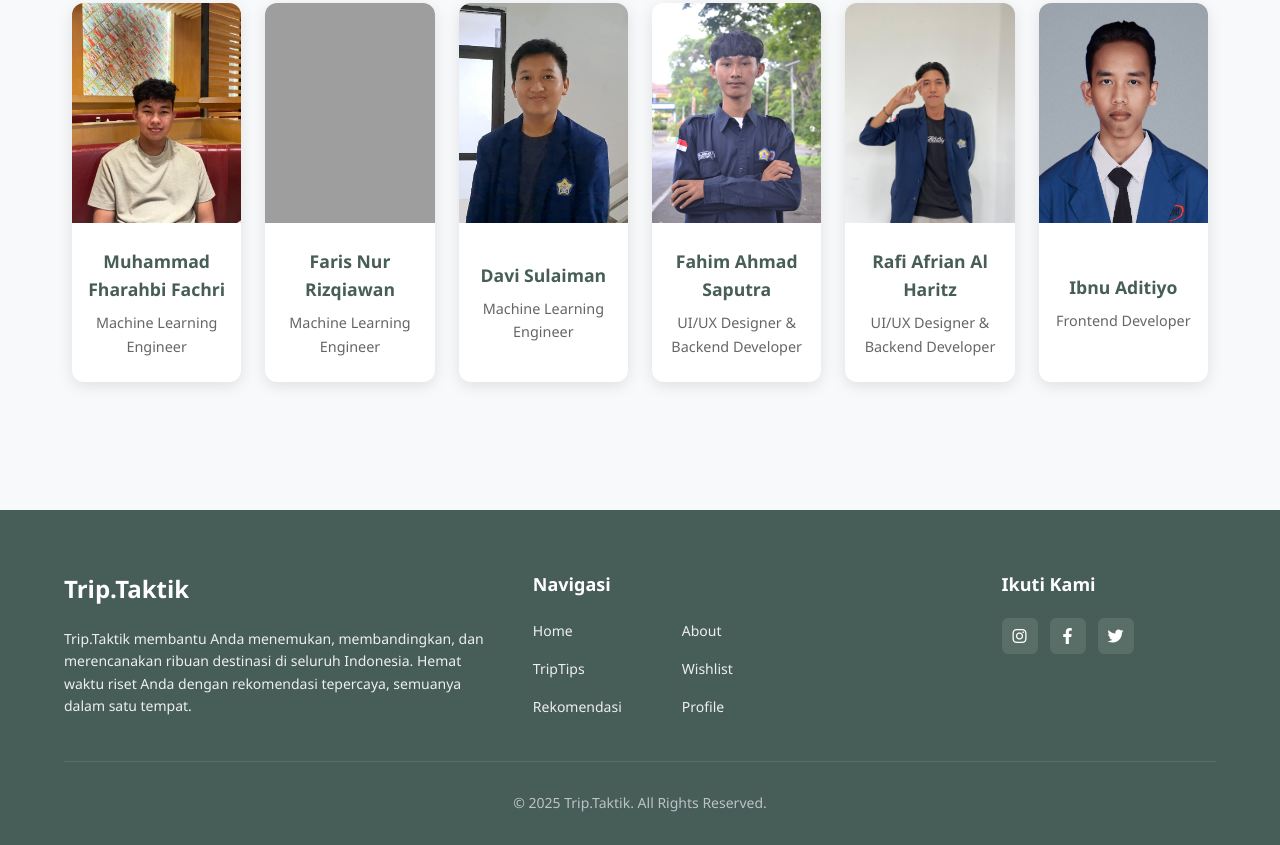
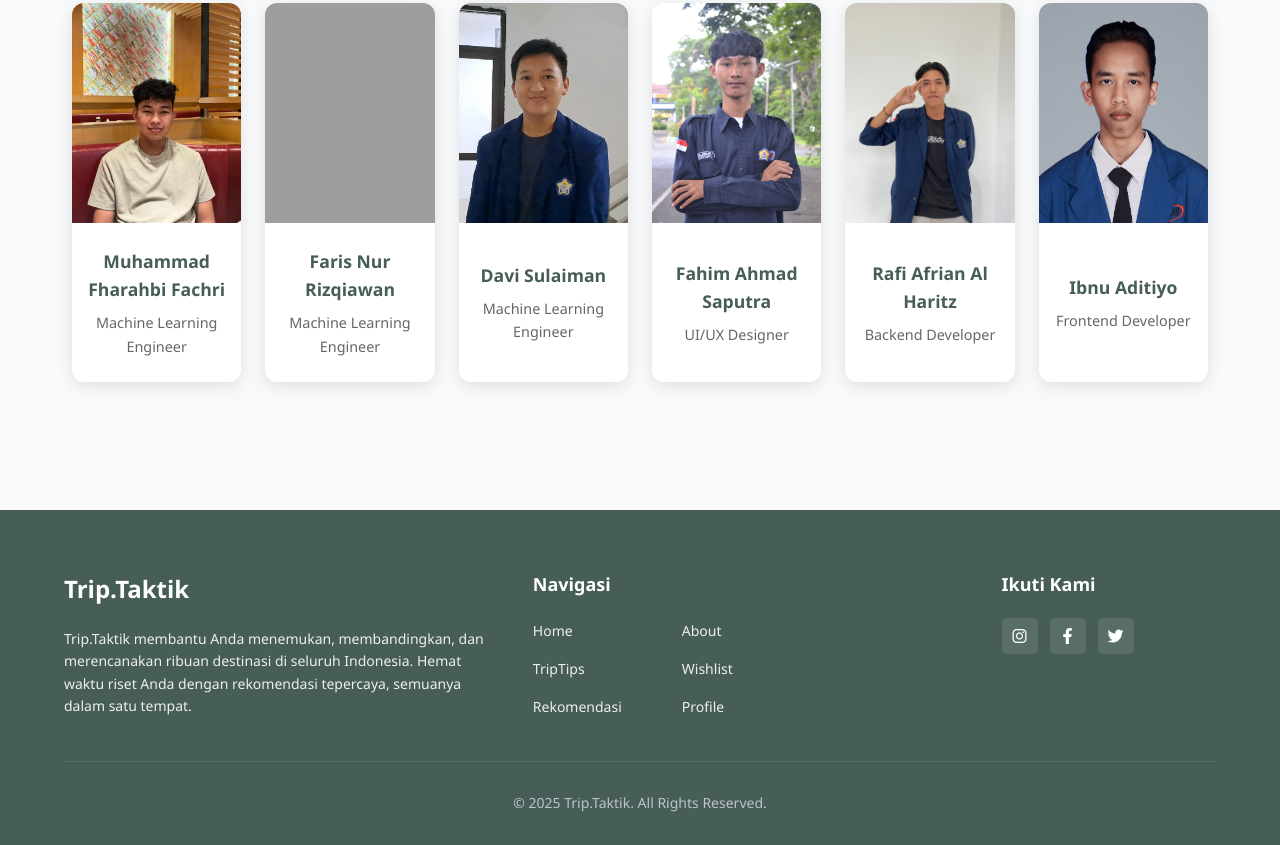
Before and after one commit to IbnuAditiyo/TripTaktikDeploy, a website: page frontend/pages/about.html in a window 1280 px wide. Shown: the part 1715-2560 px from the top of the page. Drawn offline with Linux system fonts and the light colour scheme; some packages are replaced by stand-ins of ours; sample sign-in values are in the browser's storage; grey boxes are pictures that could not be loaded; a script that the page names is missing.

Commit message:
update about

```diff
--- a/frontend/pages/about.html
+++ b/frontend/pages/about.html
@@ -151,14 +151,14 @@
           <img src="../assets/images/fahim.jpg" alt="Fahim Ahmad Saputra" class="team-image" />
           <div class="team-info">
             <h3>Fahim Ahmad Saputra</h3>
-            <p>UI/UX Designer & Backend Developer</p>
+            <p>UI/UX Designer</p>
           </div>
         </div>
         <div class="team-card">
           <img src="../assets/images/rafi.jpg" alt="Rafi Afrian Al Haritz" class="team-image" />
           <div class="team-info">
             <h3>Rafi Afrian Al Haritz</h3>
-            <p>UI/UX Designer & Backend Developer</p>
+            <p>Backend Developer</p>
           </div>
         </div>
         <div class="team-card">
```
